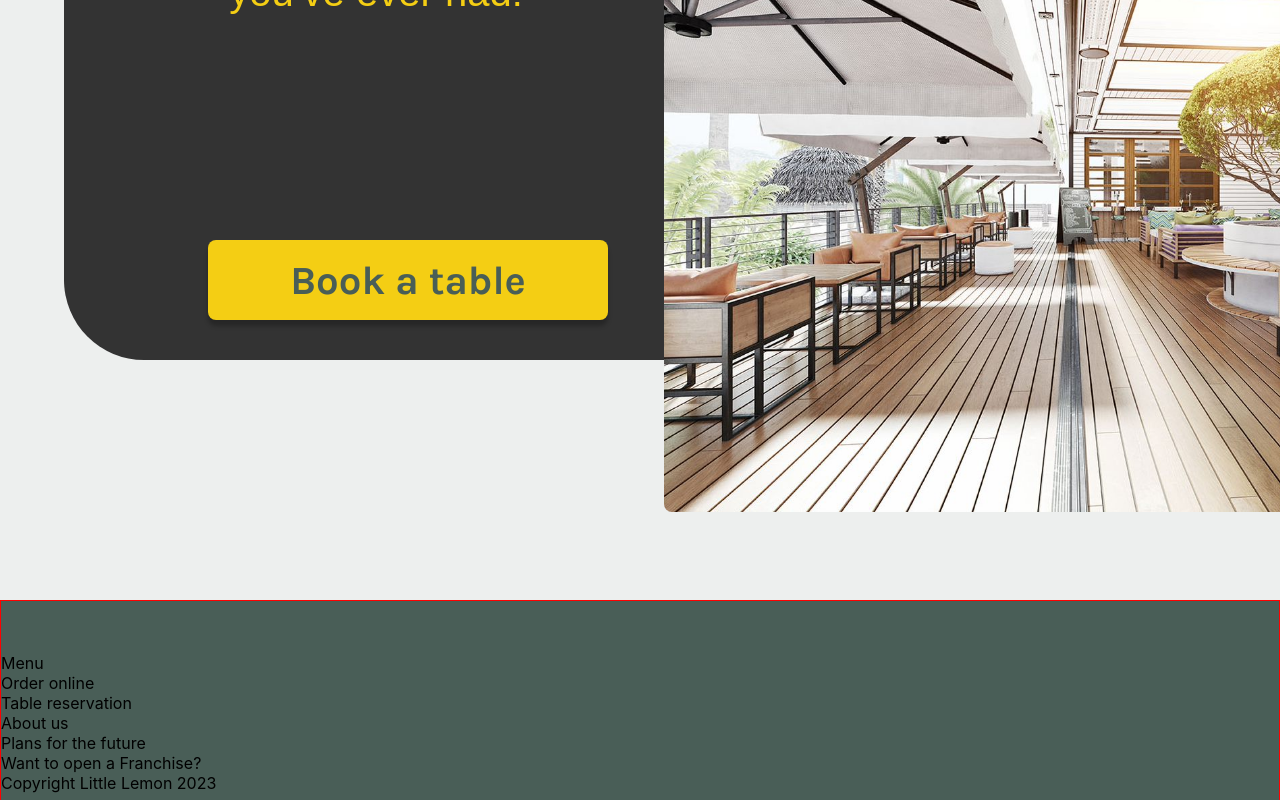
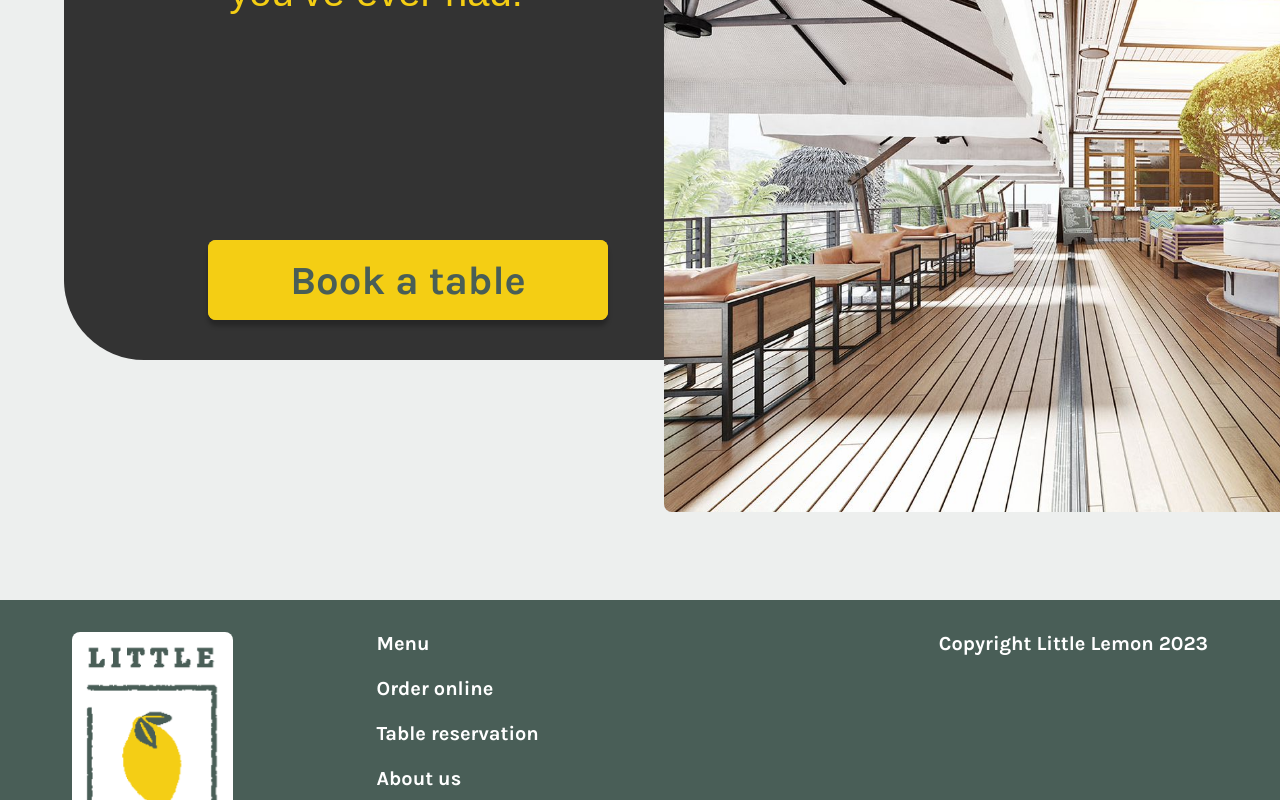
Before and after one commit to lukayko/Meta_little_lemon_app, a React (Create React App) app: page / in a window 1280 px wide. Shown: the part 2000-2800 px from the top of the page. Built offline with nearby package versions, Linux system fonts and the light colour scheme; a web font is replaced by a local one.

Commit message:
finished css layout and added hover and active states

```diff
--- a/src/App.css
+++ b/src/App.css
@@ -9,3 +9,7 @@ body {
   background-color: #edefee;
   overflow-x: hidden;
 }
+
+a:hover {
+  color: #ee9972;
+}
--- a/src/components/Footer.js
+++ b/src/components/Footer.js
@@ -1,12 +1,13 @@
 import React from "react";
 import FooterCSS from "./Footer.module.css";
+import logo from "../assets/small_logo.png";
 
 function Footer() {
   return (
     <div className={FooterCSS.wrapper}>
       <div className={FooterCSS.flexParent}>
         <div className={FooterCSS.flexChild}>
-          <img />
+          <img src={logo} />
         </div>
         <div className={FooterCSS.flexChild}>
           <div className={FooterCSS.bottomNav}>
@@ -43,7 +44,7 @@ function Footer() {
           </div>
         </div>
         <div className={FooterCSS.flexChild}>
-          <p>Copyright Little Lemon 2023</p>
+          <p className={FooterCSS.copyText}>Copyright Little Lemon 2023</p>
         </div>
       </div>
     </div>
--- a/src/components/Footer.module.css
+++ b/src/components/Footer.module.css
@@ -3,5 +3,36 @@
   height: 40vh;
   background-color: #495e57;
   margin-top: 30vh;
-  border: 1px solid red;
 }
+
+.flexParent {
+  display: flex;
+  flex-direction: row;
+  justify-content: space-around;
+  height: 100%;
+}
+.flexChild {
+  font-family: "Karla", sans-serif;
+  font-size: 20px;
+  font-weight: 700;
+  color: #ffffff;
+  height: 80%;
+  margin: auto 0;
+}
+
+.flexChild img {
+  height: 100%;
+  width: auto;
+  object-fit: cover;
+  margin: auto 0;
+}
+
+.bottomNav {
+  display: flex;
+  flex-direction: column;
+  gap: 1.1em;
+}
+
+.copyText {
+  margin-left: 13vw;
+}
--- a/src/components/HeroSection.module.css
+++ b/src/components/HeroSection.module.css
@@ -28,12 +28,13 @@
   justify-content: space-between;
 }
 
-h1 {
+.child1 h1 {
   color: #f4ce14;
   font-family: "Markazi Text", sans-serif;
   font-size: 64px;
   font-weight: 500;
   padding: 5vh 0vh 0vh 10vh;
+  text-align: center;
 }
 
 .btn {
@@ -53,7 +54,12 @@ button {
   font-size: 40px;
   font-family: "Karla", sans-serif;
   font-weight: 700;
-  background-color: #f4ce14;
+  width: 100%;
+  height: 100%;
+  border-radius: 8px;
+}
+button:active {
+  background-color: #ee9972;
 }
 
 img {
--- a/src/components/Menu.module.css
+++ b/src/components/Menu.module.css
@@ -34,6 +34,11 @@
   padding: 0 20px;
 }
 
+.flexChild:hover {
+  transform: scale(1.1);
+  color: #ee9972;
+}
+
 .imgSelector {
   width: 250px;
   height: 250px;
```
